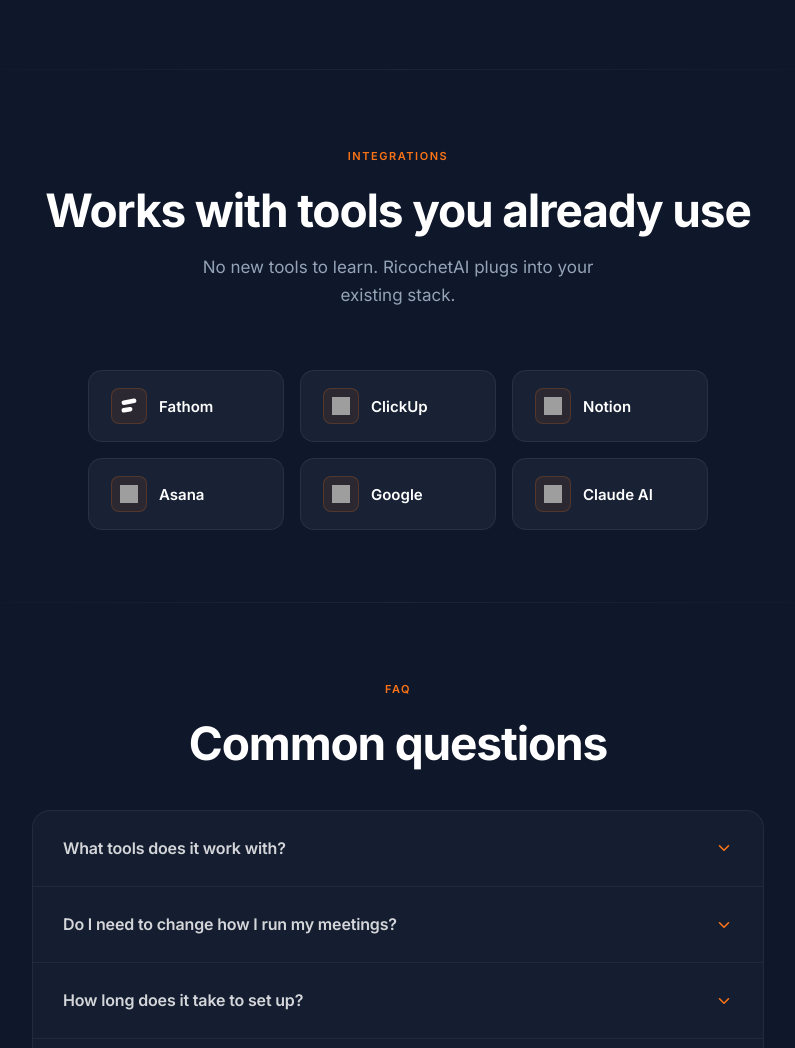
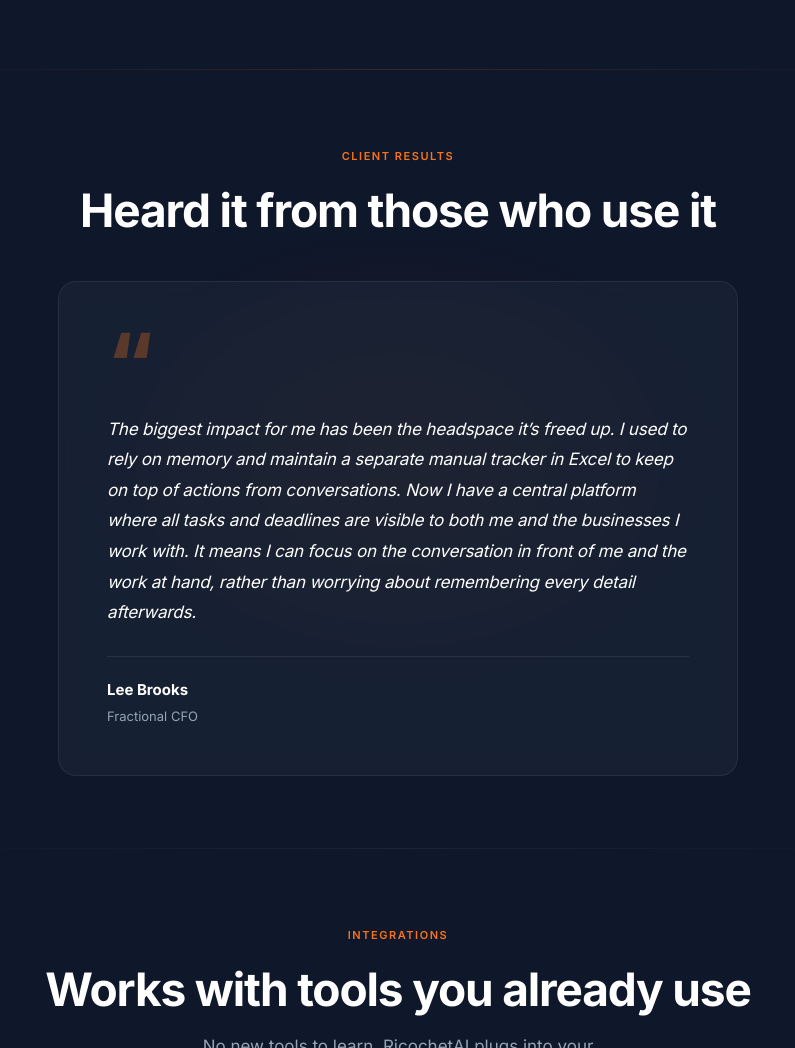
Before and after one commit to ahmadceesay-web/RicochetAI-Site, a plain HTML site: page index.html in a window 1280 px wide. Shown: the part 2851-3899 px from the top of the page, without its empty margins (242-1037 px from the left). Drawn offline with Linux system fonts and the light colour scheme; grey boxes are pictures that could not be loaded.

Commit message:
Update index.html

```diff
--- a/index.html
+++ b/index.html
@@ -361,6 +361,55 @@
     .nav-link:hover { color: #ffffff; }
     .nav-link:focus-visible { outline: 2px solid #f97316; outline-offset: 2px; border-radius: 2px; }
 
+    /* ── Testimonial ─────────────────────────────────────── */
+    .testimonial-card {
+      background: rgba(30,41,59,0.55);
+      border: 1px solid rgba(255,255,255,0.07);
+      border-radius: 1.125rem;
+      backdrop-filter: blur(10px);
+      -webkit-backdrop-filter: blur(10px);
+      padding: 3rem;
+      max-width: 680px;
+      margin: 0 auto;
+      transition: transform 0.25s cubic-bezier(0.34,1.56,0.64,1),
+                  border-color 0.25s ease,
+                  box-shadow 0.25s ease;
+    }
+    .testimonial-card:hover {
+      transform: translateY(-5px);
+      border-color: rgba(249,115,22,0.22);
+      box-shadow: 0 24px 60px rgba(15,23,42,0.55), 0 0 0 1px rgba(249,115,22,0.08) inset;
+    }
+    .testimonial-mark {
+      font-size: 5rem;
+      font-weight: 800;
+      line-height: 0.8;
+      color: rgba(249,115,22,0.3);
+      margin-bottom: 1.25rem;
+    }
+    .testimonial-quote {
+      font-size: 1.0625rem;
+      color: #ffffff;
+      line-height: 1.8;
+      letter-spacing: -0.01em;
+      font-style: italic;
+    }
+    .testimonial-divider {
+      height: 1px;
+      background: rgba(255,255,255,0.08);
+      margin: 1.75rem 0 1.25rem;
+    }
+    .testimonial-name {
+      font-size: 0.9375rem;
+      font-weight: 700;
+      color: #ffffff;
+    }
+    .testimonial-role {
+      font-size: 0.8125rem;
+      color: #94a3b8;
+      margin-top: 0.2rem;
+    }
+
     /* ── Responsive tweaks ───────────────────────────────── */
     @media (max-width: 768px) {
       #hero h1 {
@@ -620,6 +669,30 @@
   </section>
 
   <!-- ════════════════════════════════════════════════════════
+       TESTIMONIAL
+  ═══════════════════════════════════════════════════════════ -->
+  <section id="testimonial" style="padding:4.5rem 0; position:relative; z-index:2;">
+    <div class="rule rule--amber"></div>
+
+    <div class="glow" style="top:50%;left:50%;transform:translate(-50%,-50%);width:700px;height:500px;background:radial-gradient(ellipse, rgba(249,115,22,0.08) 0%, transparent 65%);"></div>
+
+    <div class="container--narrow" style="text-align:center; margin-bottom:2.75rem;">
+      <div class="label reveal" style="margin-bottom:1.125rem;">Client Results</div>
+      <h2 class="reveal">Heard it from those who use it</h2>
+    </div>
+
+    <div class="container--narrow">
+      <div class="testimonial-card reveal">
+        <div class="testimonial-mark" aria-hidden="true">&ldquo;</div>
+        <p class="testimonial-quote">The biggest impact for me has been the headspace it&#8217;s freed up. I used to rely on memory and maintain a separate manual tracker in Excel to keep on top of actions from conversations. Now I have a central platform where all tasks and deadlines are visible to both me and the businesses I work with. It means I can focus on the conversation in front of me and the work at hand, rather than worrying about remembering every detail afterwards.</p>
+        <div class="testimonial-divider"></div>
+        <p class="testimonial-name">Lee Brooks</p>
+        <p class="testimonial-role">Fractional CFO</p>
+      </div>
+    </div>
+  </section>
+
+  <!-- ════════════════════════════════════════════════════════
        INTEGRATIONS
   ═══════════════════════════════════════════════════════════ -->
   <section id="integrations" style="padding:4.5rem 0; position:relative; z-index:2;">
```
